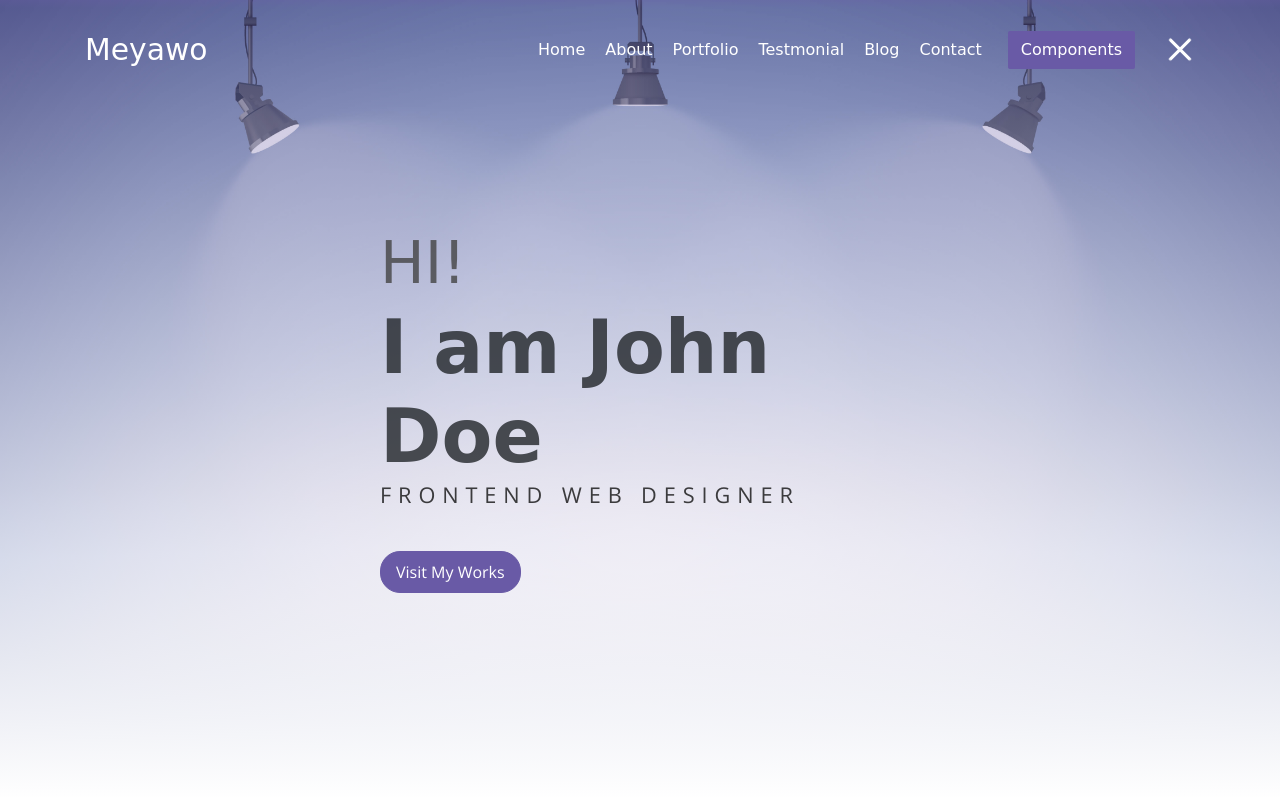
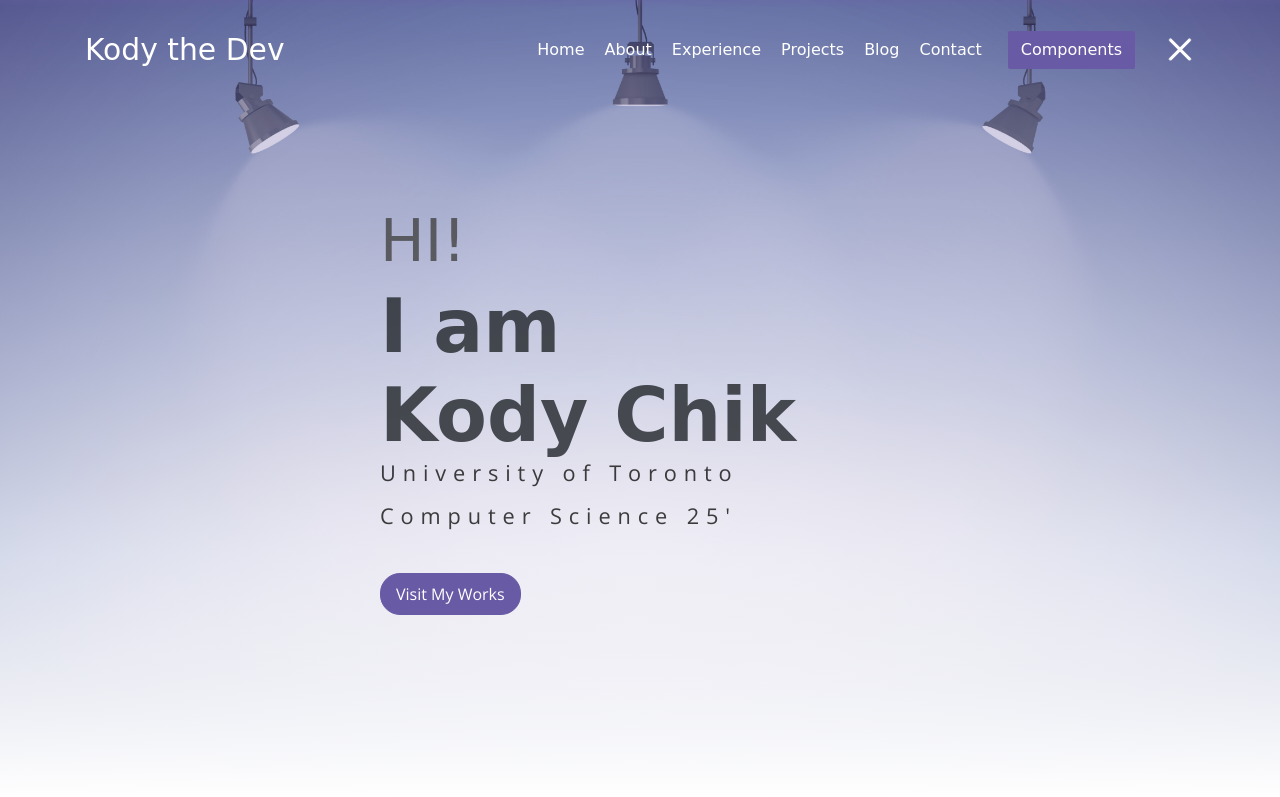
Before and after one commit to kodychik/Portfolio, a website: page public_html/index.html in a window 1280 px wide. Both pictures are taken after a click on the link 1180 px from the left and 50 px from the top of the page. Shown: the top 797 px of the page. Drawn offline with nearby package versions, Linux system fonts and the light colour scheme; a web font is replaced by a local one.

Commit message:
first edit of website

```diff
--- a/package.json
+++ b/package.json
@@ -32,5 +32,8 @@
     "opera >= 23",
     "ios >= 7",
     "android >= 4"
-  ]
+  ],
+  "dependencies": {
+    "bootstrap": "^5.3.2"
+  }
 }
--- a/public_html/index.html
+++ b/public_html/index.html
@@ -3,9 +3,9 @@
 <head>
 	<meta charset="utf-8">
     <meta name="viewport" content="width=device-width, initial-scale=1, shrink-to-fit=no">
-    <meta name="description" content="Start your development with Meyawo landing page.">
-    <meta name="author" content="Devcrud">
-    <title>Meyawo Landing page | Free Bootstrap 4.3.x landing page</title>
+    <meta name="description" content="Portfolio for my dev jobs">
+    <meta name="author" content="Kody">
+    <title>Kody Chik's Portfolio</title>
     <!-- font icons -->
     <link rel="stylesheet" href="assets/vendors/themify-icons/css/themify-icons.css">
     <!-- Bootstrap + Meyawo main styles -->
@@ -16,7 +16,7 @@
     <!-- Page Navbar -->
     <nav class="custom-navbar" data-spy="affix" data-offset-top="20">
         <div class="container">
-            <a class="logo" href="#">Meyawo</a>
+            <a class="logo" href="#">Kody the Dev</a>
             <ul class="nav">
                 <li class="item">
                     <a class="link" href="#home">Home</a>
@@ -25,10 +25,10 @@
                     <a class="link" href="#about">About</a>
                 </li>
                 <li class="item">
-                    <a class="link" href="#portfolio">Portfolio</a>
+                    <a class="link" href="#portfolio">Experience</a>
                 </li>
                 <li class="item">
-                    <a class="link" href="#testmonial">Testmonial</a>
+                    <a class="link" href="#testmonial">Projects</a>
                 </li>
                 <li class="item">
                     <a class="link" href="#blog">Blog</a>
@@ -54,10 +54,11 @@
         <div class="header-content container">
             <h1 class="header-title">
                 <span class="up">HI!</span>
-                <span class="down">I am John Doe</span>
+                <span class="down">I am</span>
+                <span class="down">Kody Chik</span>
             </h1>
-            <p class="header-subtitle">FRONTEND WEB DESIGNER</p>
-
+            <p class="header-subtitle">University of Toronto</p>
+            <p class="header-subtitle">Computer Science 25'</p>
             <button class="btn btn-primary">Visit My Works</button>
         </div>
     </header><!-- end of page header -->
```
Also changed, not shown: 1 other file.
